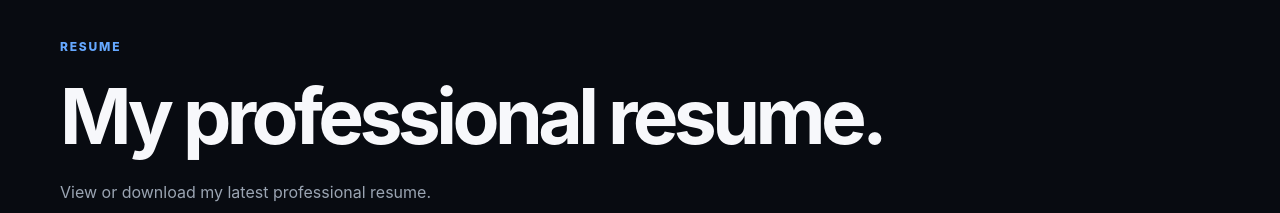
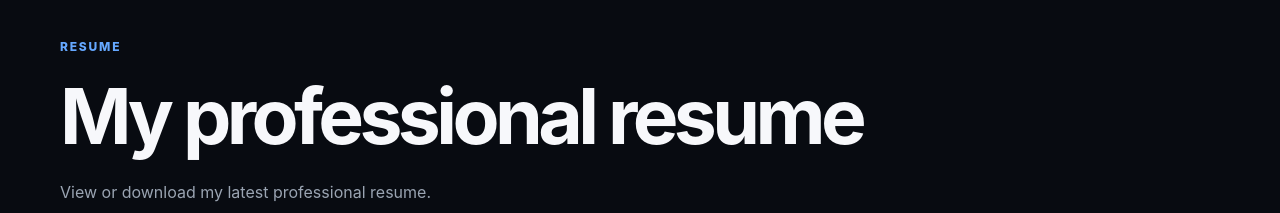
Before and after one commit to abhishek68chauhan/Portfolio-website, a React (Vite) app in the folder frontend/: page /resume in a window 1280 px wide. Shown: the part 121-334 px from the top of the page. Built offline with nearby package versions, Linux system fonts and the light colour scheme.

Commit message:
fix: remove unnecessary period from resume heading for consistency

```diff
--- a/frontend/src/pages/Resume.jsx
+++ b/frontend/src/pages/Resume.jsx
@@ -16,7 +16,7 @@ function Resume() {
         </span>
 
         <h1>
-          My professional resume.
+          My professional resume
         </h1>
 
         <p>
```
